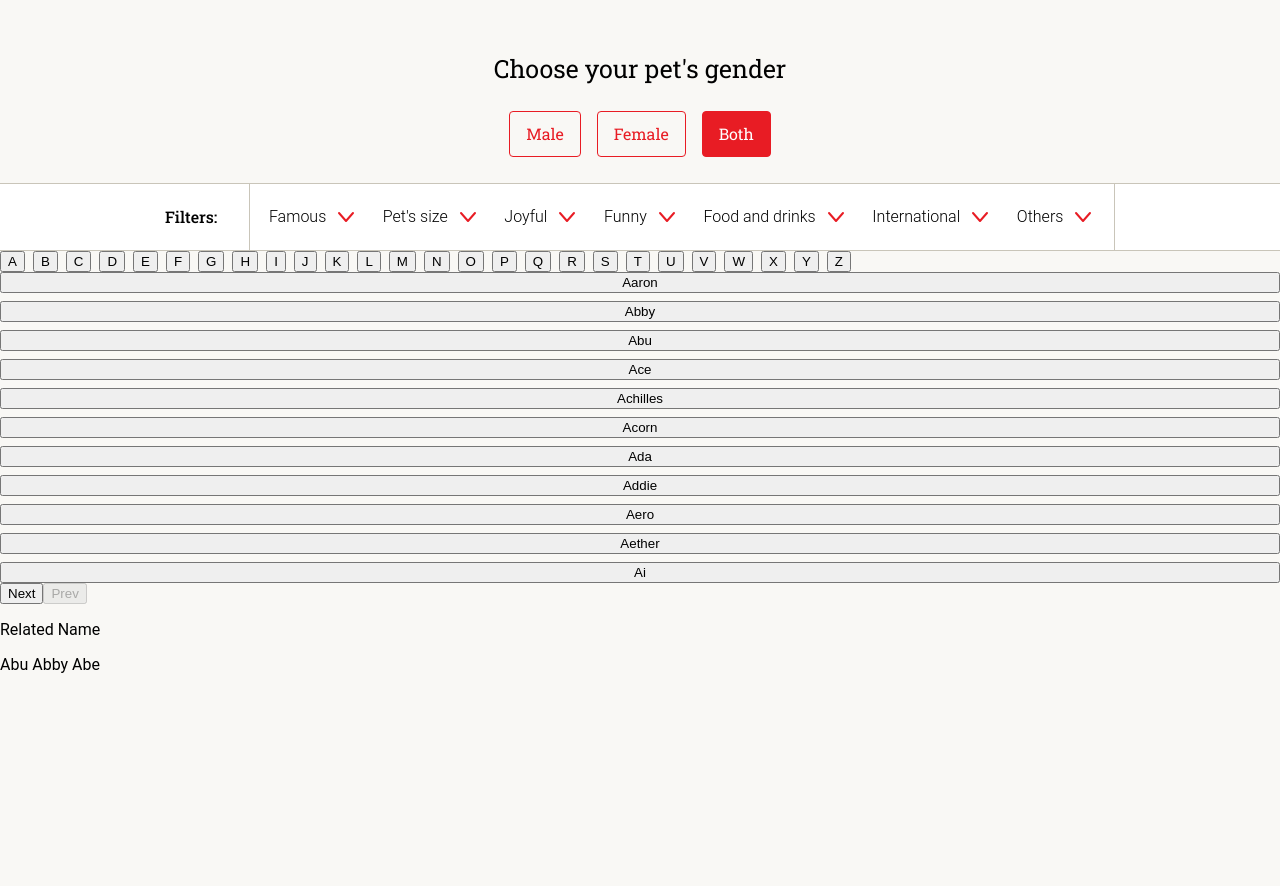
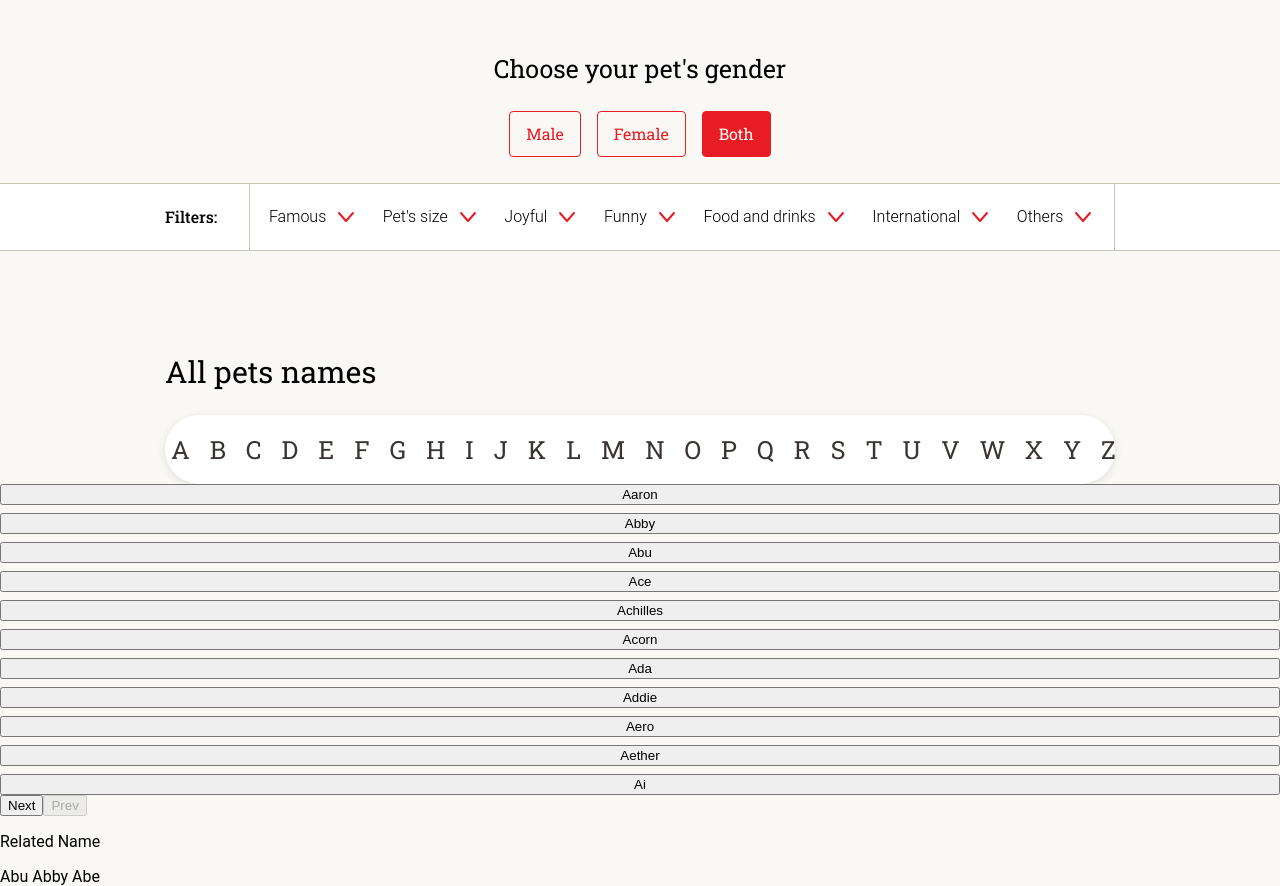
Before and after one commit to calvinjp/dog-name-generator, a React (Vite) app: page / in a window 1280 px wide. Before the commit the page ends 800 px from the top, so only its background shows below. Built offline with nearby package versions, Linux system fonts and the light colour scheme.

Commit message:
Finished styling for name filter

```diff
--- a/src/components/CategoryFilter/CategoryFilter.module.css
+++ b/src/components/CategoryFilter/CategoryFilter.module.css
@@ -73,3 +73,7 @@ label {
 .active {
   transform: rotate(180deg);
 }
+
+.container {
+  height: 146px;
+}
--- a/src/components/CategoryFilter/CategoryFilter.tsx
+++ b/src/components/CategoryFilter/CategoryFilter.tsx
@@ -39,7 +39,7 @@ export default function CategoryFilter({
     );
   }
   return (
-    <div>
+    <div className={styles.container}>
       <div className={styles.filterBar}>
         <h4>Filters:</h4>
         <div className={styles.buttonRow}>
--- a/src/components/NameFilter/NameFilter.module.css
+++ b/src/components/NameFilter/NameFilter.module.css
@@ -1,4 +1,45 @@
-.button-row {
+.buttonRow {
   display: flex;
   gap: 8px;
+  justify-content: space-evenly;
+  background-color: #ffffff;
+  box-shadow: 0 2px 8px rgba(0, 0, 0, 0.1);
+  height: 69px;
+  align-items: center;
+  border-radius: 100px;
 }
+
+h2 {
+  font-family: Roboto Slab;
+  font-weight: 400;
+  font-style: Regular;
+  font-size: 30px;
+  line-height: 36px;
+  letter-spacing: 0px;
+}
+
+.container {
+  display: flex;
+  flex-direction: column;
+  padding-left: 165px;
+  padding-right: 165px;
+}
+
+.letterButton {
+  height: 37px;
+  width: 37px;
+  gap: 10px;
+  border-radius: 50%;
+  background: transparent;
+  outline: none;
+  border: none;
+  color: #3a3533;
+  font-family: "Roboto Slab", serif;
+  font-weight: 400;
+  font-size: 25px;
+}
+
+.active {
+  background-color: #e81c24;
+  color: white;
+}
--- a/src/components/NameFilter/NameFilter.tsx
+++ b/src/components/NameFilter/NameFilter.tsx
@@ -1,4 +1,4 @@
-import "./NameFilter.module.css";
+import styles from "./NameFilter.module.css";
 
 type NameFilterProps = {
   letters: string[];
@@ -19,9 +19,14 @@ export default function NameFilter({
     }
   }
   return (
-    <div className="button-row">
+    <div className={styles.container}>
+      <h2>All pets names</h2>
+      <div className={styles.buttonRow}>
         {letters.map((letter) => (
           <button
+            className={`${styles.letterButton} ${
+              selectedLetter === letter ? styles.active : ""
+            }`}
             key={letter}
             onClick={() => {
               handleLetterSelect(letter);
@@ -31,5 +36,6 @@ export default function NameFilter({
           </button>
         ))}
       </div>
+    </div>
   );
 }
```
Lines whose indentation alone changed are shown as unchanged.
